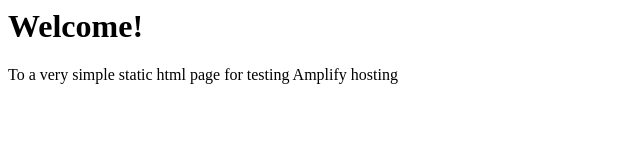
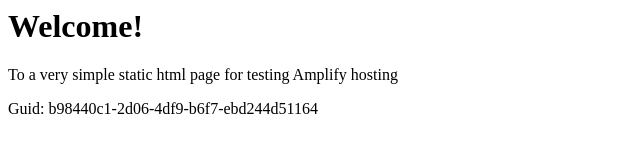
Before and after one commit to aws-aemilia-arn/Github-PR-Commit-Integration-Test-DoNotTouch-v1-preprod-eu-north-1, a website: page src/index.html in a window 1280 px wide. Shown: the whole page, without its empty margins (0-640 px from the left). Drawn offline with Linux system fonts and the light colour scheme.

Commit message:
commit from integ tests

```diff
--- a/src/index.html
+++ b/src/index.html
@@ -1,3 +1,5 @@
+
+
 <html lang="en">
 
 <head>
@@ -10,6 +12,6 @@
 <body>
     <h1>Welcome!</h1>
     <p>To a very simple static html page for testing Amplify hosting</p>
-</body>
+    <p>Guid: b98440c1-2d06-4df9-b6f7-ebd244d51164</p></body>
 
 </html>
```
